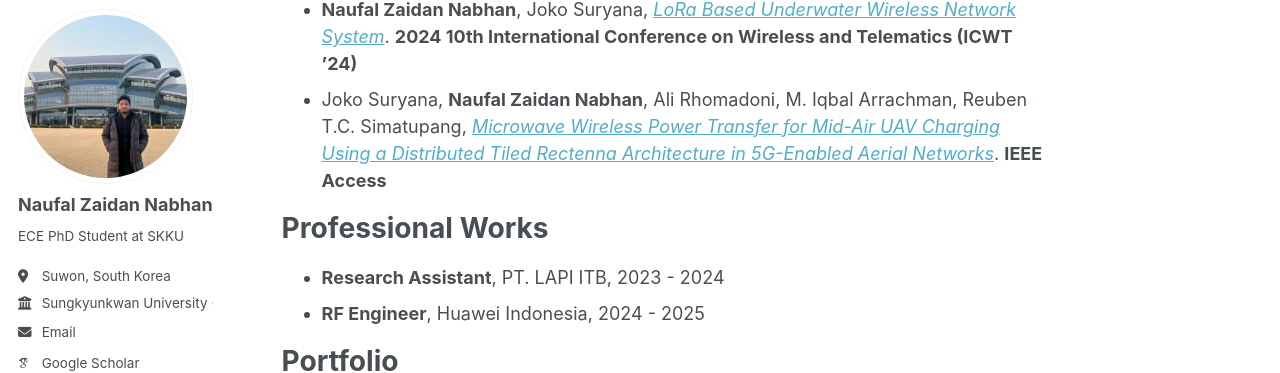
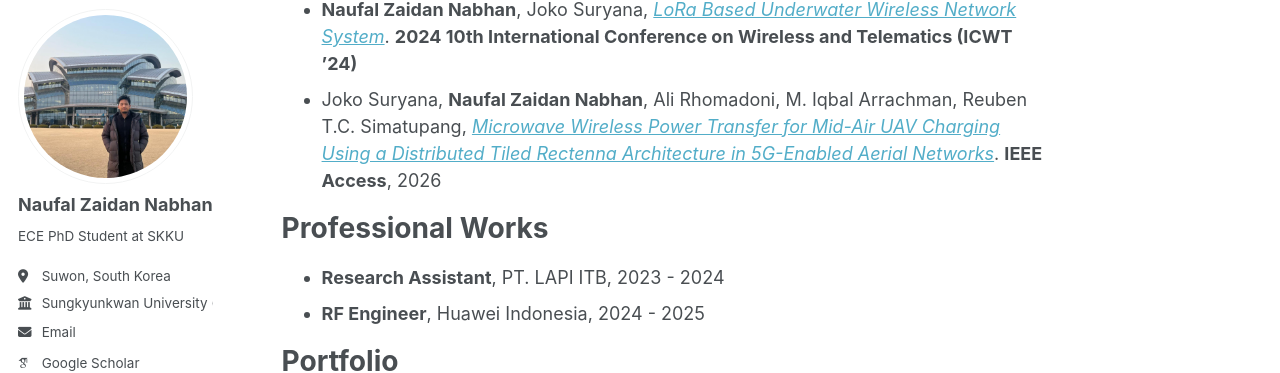
Before and after one commit to naufalzn/naufalzn.github.io, a Jekyll site: the page built from _pages/about.md, in a window 1280 px wide and 900 px high, scrolled down 738 px. Shown: the part 90-463 px from the top of the window. Built offline with Jekyll 4.4.1, drawn with Linux system fonts in a browser that asks for light colours; some web fonts are replaced.

Commit message:
Update about.md

```diff
--- a/_pages/about.md
+++ b/_pages/about.md
@@ -24,7 +24,7 @@ Sungkyunkwan University (SKKU), Republic of Korea, 2026
 # Publications
 - **Naufal Zaidan Nabhan**, Basuki Rachmatul Alam, [_Optimum design of 60WAlGaN/GaN Broadband RF Amplifier for S-Band Operation_](https://ieeexplore.ieee.org/abstract/document/9980787). **2022 International Symposium on Electronics and Smart Devices (ISESD ’22)**
 - **Naufal Zaidan Nabhan**, Joko Suryana, [_LoRa Based Underwater Wireless Network System_](https://ieeexplore.ieee.org/abstract/document/10674681). **2024 10th International Conference on Wireless and Telematics (ICWT ’24)**
-- Joko Suryana, **Naufal Zaidan Nabhan**, Ali Rhomadoni, M. Iqbal Arrachman, Reuben T.C. Simatupang, [_Microwave Wireless Power Transfer for Mid-Air UAV Charging Using a Distributed Tiled Rectenna Architecture in 5G-Enabled Aerial Networks_](https://ieeexplore.ieee.org/abstract/document/10674681). **IEEE Access**
+- Joko Suryana, **Naufal Zaidan Nabhan**, Ali Rhomadoni, M. Iqbal Arrachman, Reuben T.C. Simatupang, [_Microwave Wireless Power Transfer for Mid-Air UAV Charging Using a Distributed Tiled Rectenna Architecture in 5G-Enabled Aerial Networks_](https://ieeexplore.ieee.org/abstract/document/10674681). **IEEE Access**, 2026
 
 # Professional Works
 - **Research Assistant**, PT. LAPI ITB, 2023 - 2024
```
